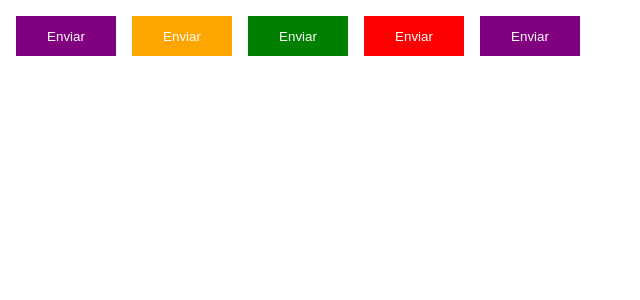
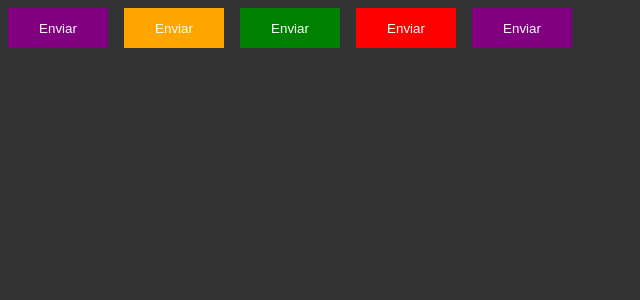
Before and after one commit to diegolauar/timer-react, a React (Vite) app: page / in a window 1280 px wide. Shown: the top 300 px of the page, without its empty margins (0-640 px from the left). Built offline with nearby package versions, Linux system fonts and the light colour scheme.

Commit message:
Add style global

```diff
--- a/src/App.tsx
+++ b/src/App.tsx
@@ -2,6 +2,7 @@
 import { Button } from "./components/Button";
 
 import { defaultTheme } from "./components/styles/themes/default";
+import { GlobalStyle } from "./components/styles/global";
 
 export function App() {
 
@@ -12,6 +13,8 @@
     <Button variant="success" />
     <Button variant="danger" />
     <Button />
+
+    <GlobalStyle />
   </ThemeProvider>
   )
 }
--- /dev/null
+++ b/src/components/styles/global.ts
@@ -0,0 +1,13 @@
+import { createGlobalStyle } from 'styled-components'
+
+export const GlobalStyle = createGlobalStyle`
+  * {
+    margin: 0;
+    padding: 0;
+    box-sizing: border-box;
+  }
+  body {
+    background: #333;
+    color: #FFF;
+  }
+`;
```
